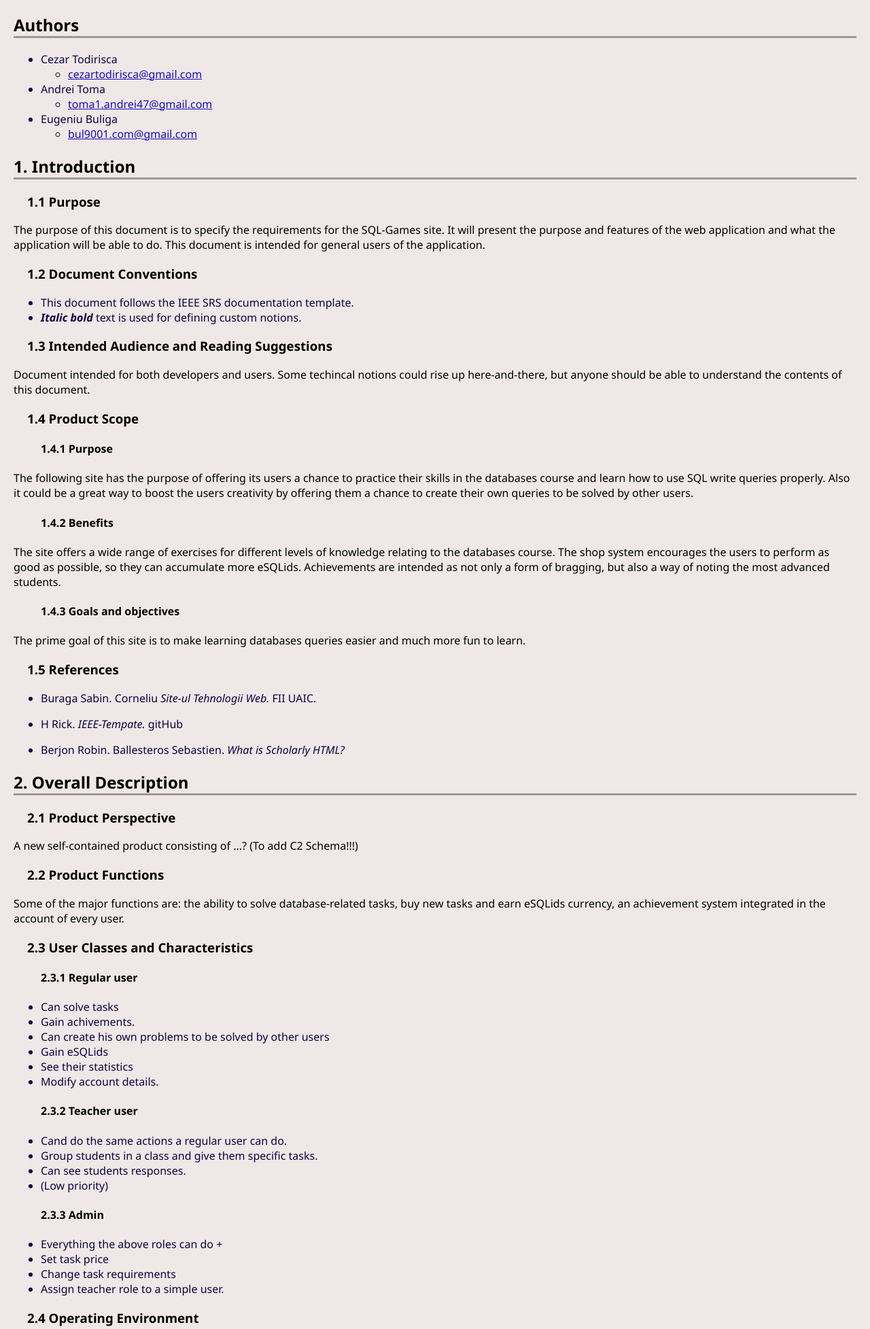
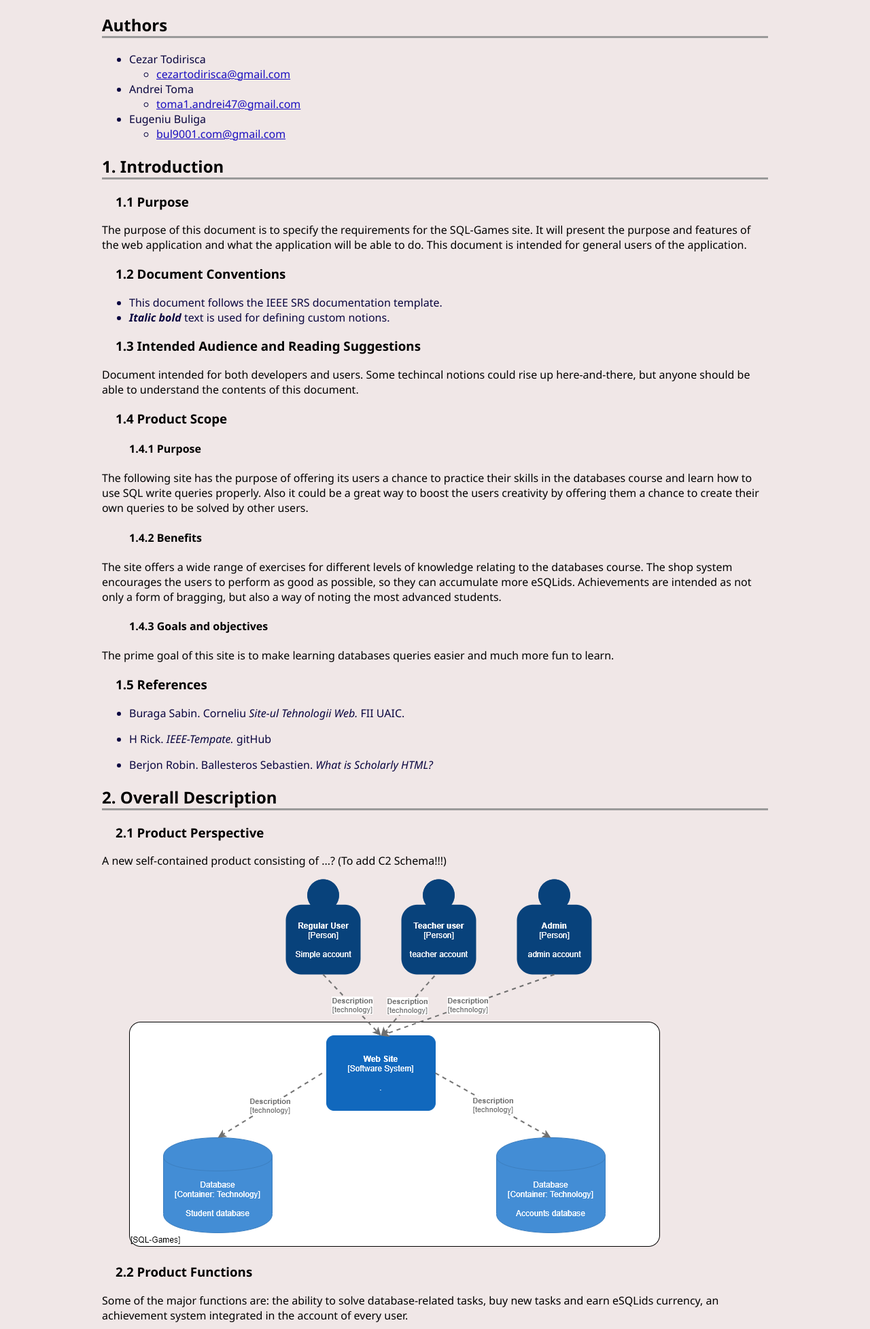
Before and after one commit to Ca3zsar/SQL-Games, a PHP site: page /scholarlyhtml.html in a window 1280 px wide. Shown: the part 73-2028 px from the top of the page at 68% size. Run offline with PHP 8.4, Linux system fonts and the light colour scheme.

Commit message:
added a c2 diagram to scholarly html

```diff
--- a/front-end/scholarlyhtml.html
+++ b/front-end/scholarlyhtml.html
@@ -200,6 +200,9 @@
         <p>A new self-contained product consisting of ...?
             (To add C2 Schema!!!)
         </p>
+        <figure typeof="sa:image" class="img-c2-diagram">
+          <img src="resources/C2 Diagram.png">
+        </figure>
 
 
         <h3>2.2 Product Functions</h3>
@@ -462,7 +465,7 @@
         </p>
 
         <figure typeof="sa:image">
-          <img src="resources/first.png" alt="first" />
+          <img src="resources/first.png" alt="first" class="img-first"/>
         </figure>
         <p>
           - this symbol means that the exercise has not been solved by anyone,
--- a/front-end/styles/scholarly_style.css
+++ b/front-end/styles/scholarly_style.css
@@ -7,6 +7,8 @@ article{
     background-color: rgb(240, 231, 231);
     font-family:'Segoe UI', Tahoma, Geneva, Verdana, sans-serif;
     padding: 20px;
+    padding-left: 150px;
+    padding-right: 150px;
 }
 
 h1{
@@ -36,6 +38,10 @@ li a{
     color: rgb(25, 13, 192);
 }
 
-img{
+#img-c2-diagram{
+    width:80%;
+}
+
+.img-first{
     width:40px;
 }
```
Also changed, not shown: front-end/resources/C2 Diagram.png (added).
